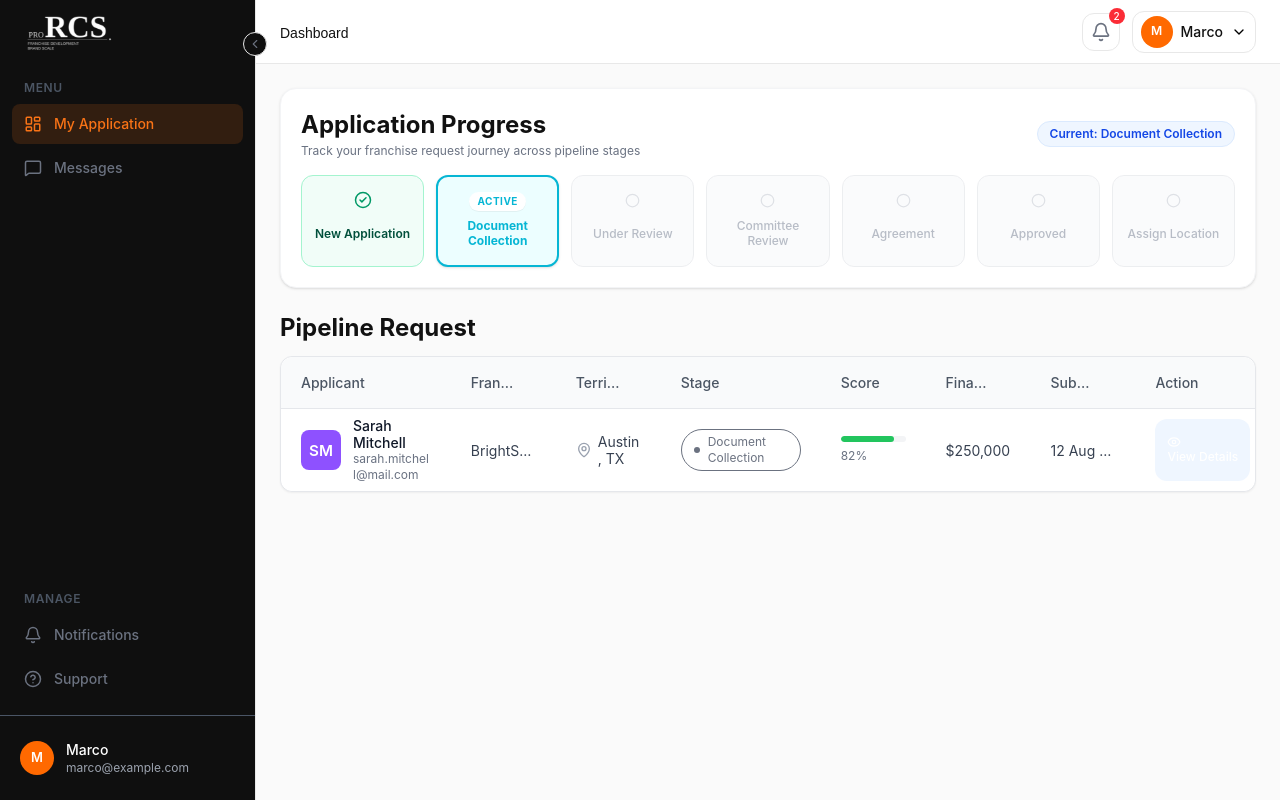
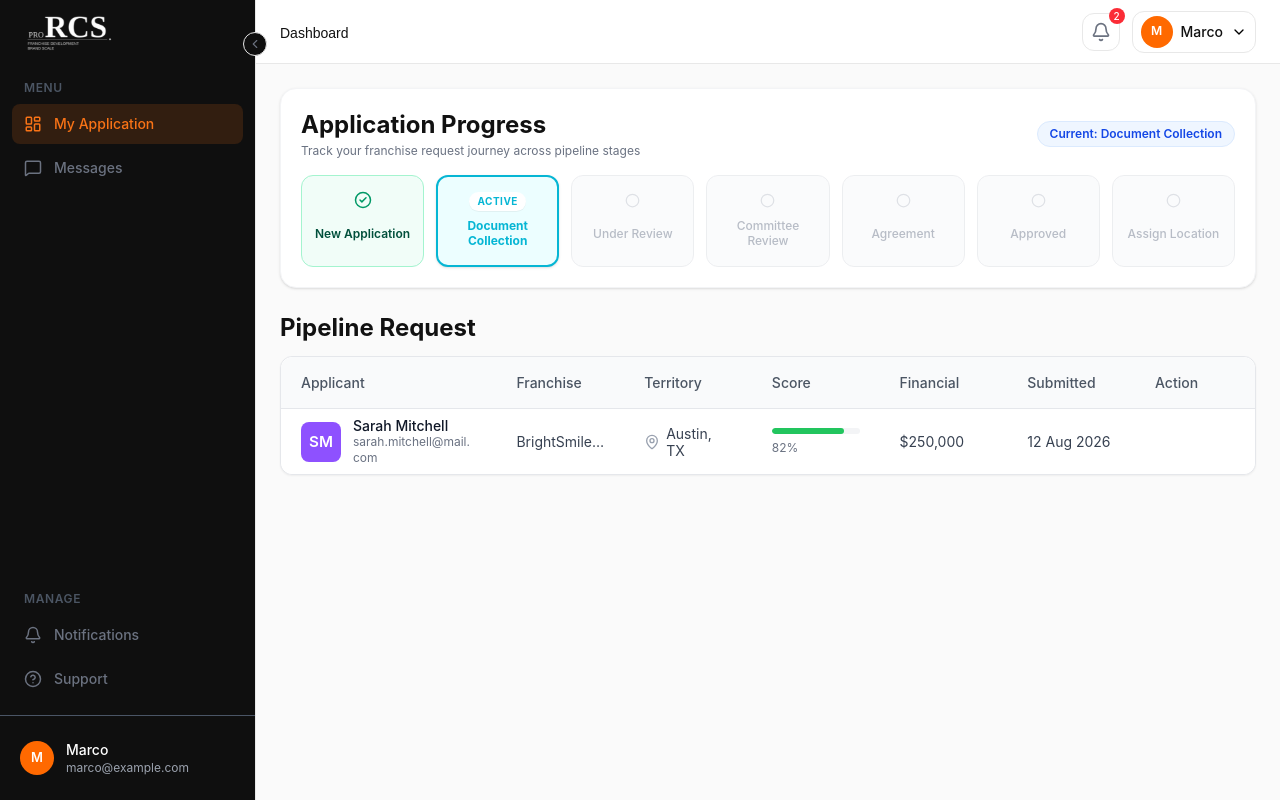
Before and after one commit to hamza-nafasat/rcs-frontend, a React (Vite) app: page /user/dashboard in a window 1280 px wide. Built offline with nearby package versions, Linux system fonts and the light colour scheme.

Commit message:
simplify user franchise pipeline table by removing stage controls and enforcing read-only mode for applicant details

```diff
--- a/src/pages/user/dashboard/components/UserFranchisePipelineTable.jsx
+++ b/src/pages/user/dashboard/components/UserFranchisePipelineTable.jsx
@@ -1,12 +1,10 @@
 import { MapPin, Eye } from "lucide-react";
 import Avatar from "../../../../components/shared/Avatar";
-import Badge from "../../../../components/shared/Badge";
 import ProgressBar from "../../../../components/shared/ProgressBar";
 import Button from "../../../../components/shared/Button";
 import DataTable from "react-data-table-component";
 import { useState } from "react";
 import ApplicantScorecardDrawer from "./scorecard/ApplicantScorecardDrawer";
-import { STAGE_COLORS } from "./scorecard/scorecardData";
 import { initialApplicants } from "../../../admin/pipeline/components/pipelineApplicants";
 import UserPipelineStageOverview from "./UserPipelineStageOverview";
 
@@ -50,22 +48,12 @@ const customStyles = {
 
 const UserFranchisePipelineTable = () => {
   // Store all applicant data, but limit display to only 1 item for this franchisee request
-  const [applicants, setApplicants] = useState(initialApplicants);
+  const [applicants] = useState(initialApplicants);
   const [selected, setSelected] = useState(null);
 
   // Single franchise application requested by the user
   const userApplication = applicants.slice(0, 1);
   const currentApplicant = userApplication[0];
-
-  const handleStageChange = (applicant, stage) => {
-    setApplicants((rows) =>
-      rows.map((row) => (row.id === applicant.id ? { ...row, stage } : row)),
-    );
-
-    setSelected((current) =>
-      current && current.id === applicant.id ? { ...current, stage } : current,
-    );
-  };
 
   const columns = [
     {
@@ -99,19 +87,6 @@ const UserFranchisePipelineTable = () => {
       ),
     },
     {
-      name: "Stage",
-      selector: (row) => row.stage,
-      sortable: true,
-      width: "160px",
-      cell: (row) => (
-        <Badge
-          text={row.stage}
-          dotColor={STAGE_COLORS[row.stage] || "#2563eb"}
-          className="text-white! w-full flex items-center justify-center"
-        />
-      ),
-    },
-    {
       name: "Score",
       selector: (row) => row.score,
       sortable: true,
@@ -134,15 +109,15 @@ const UserFranchisePipelineTable = () => {
     },
     {
       name: "Action",
-      width: "160px",
+      width: "120px",
       cell: (row) => (
         <Button
           type="button"
-          className="px-3 py-1.5 text-xs flex items-center gap-1.5 bg-blue-50 text-blue-600 hover:bg-blue-100 border-none rounded-lg font-medium transition"
+          className="px-2.5 py-1.5 text-xs flex items-center gap-1.5 bg-transparent hover:bg-gray-100 text-gray-700 border-none shadow-none rounded-lg font-medium transition"
           onClick={() => setSelected(row)}
         >
-          <Eye size={14} />
-          View Details
+          <Eye size={16} />
+          View
         </Button>
       ),
     },
@@ -169,13 +144,13 @@ const UserFranchisePipelineTable = () => {
         </section>
       </div>
 
-      {/* Applicant Scorecard / Details Drawer */}
+      {/* Read-Only Applicant Scorecard / Details Drawer */}
       <ApplicantScorecardDrawer
         key={selected?.id}
         isOpen={Boolean(selected)}
         applicant={selected}
         onClose={() => setSelected(null)}
-        onStageChange={handleStageChange}
+        readOnly={true}
       />
     </article>
   );
--- a/src/pages/user/dashboard/components/scorecard/ApplicantScorecardDrawer.jsx
+++ b/src/pages/user/dashboard/components/scorecard/ApplicantScorecardDrawer.jsx
@@ -22,6 +22,7 @@ const ApplicantScorecardDrawer = ({
   applicant,
   onClose,
   onStageChange,
+  readOnly = false,
 }) => {
   const [isClosing, setIsClosing] = useState(false);
   const [showMapModal, setShowMapModal] = useState(false);
@@ -177,7 +178,9 @@ const ApplicantScorecardDrawer = ({
             />
           </div>
 
-          <StageSelector value={stage} onChange={handleStageChange} />
+          {!readOnly && (
+            <StageSelector value={stage} onChange={handleStageChange} />
+          )}
         </article>
       </aside>
     </div>,
```
